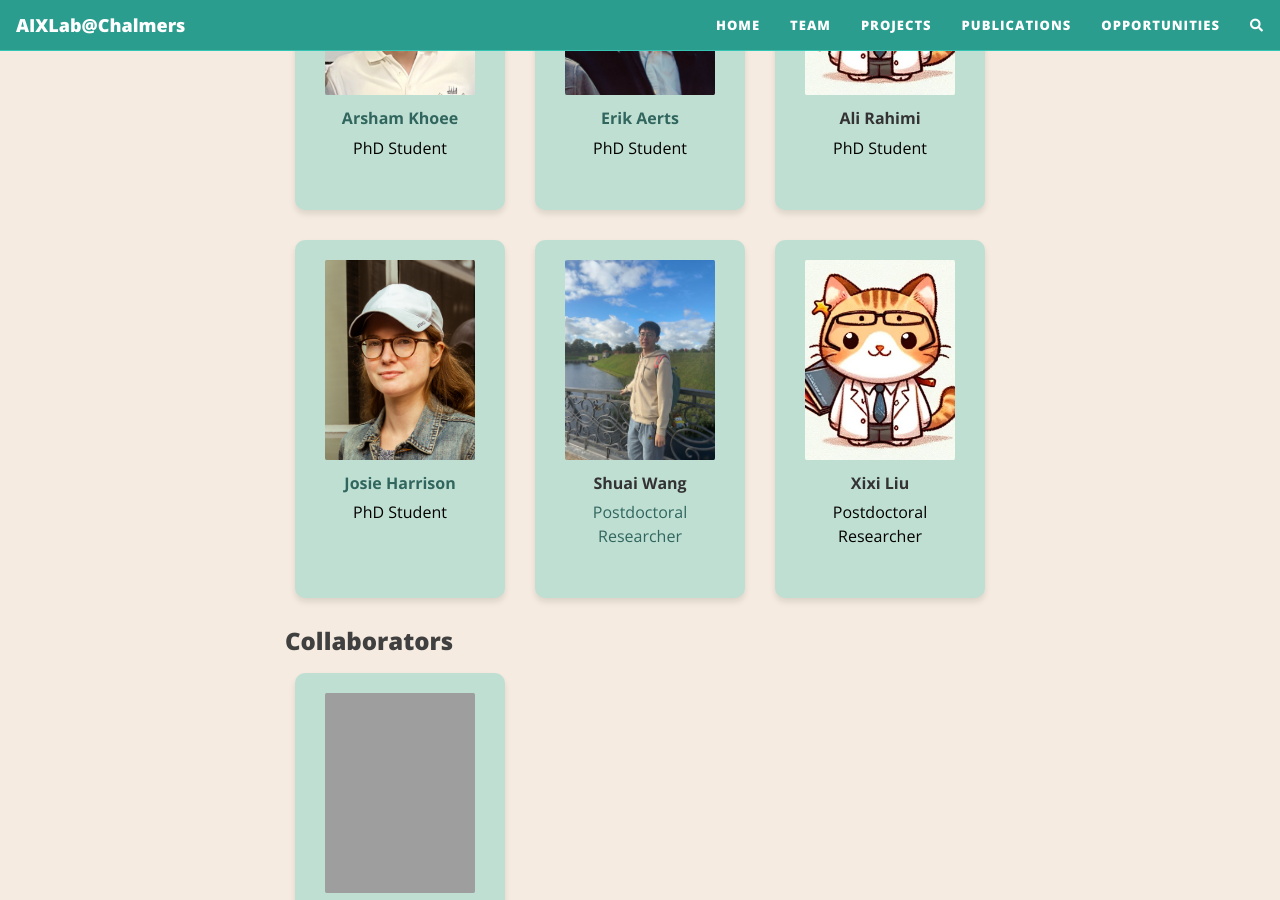
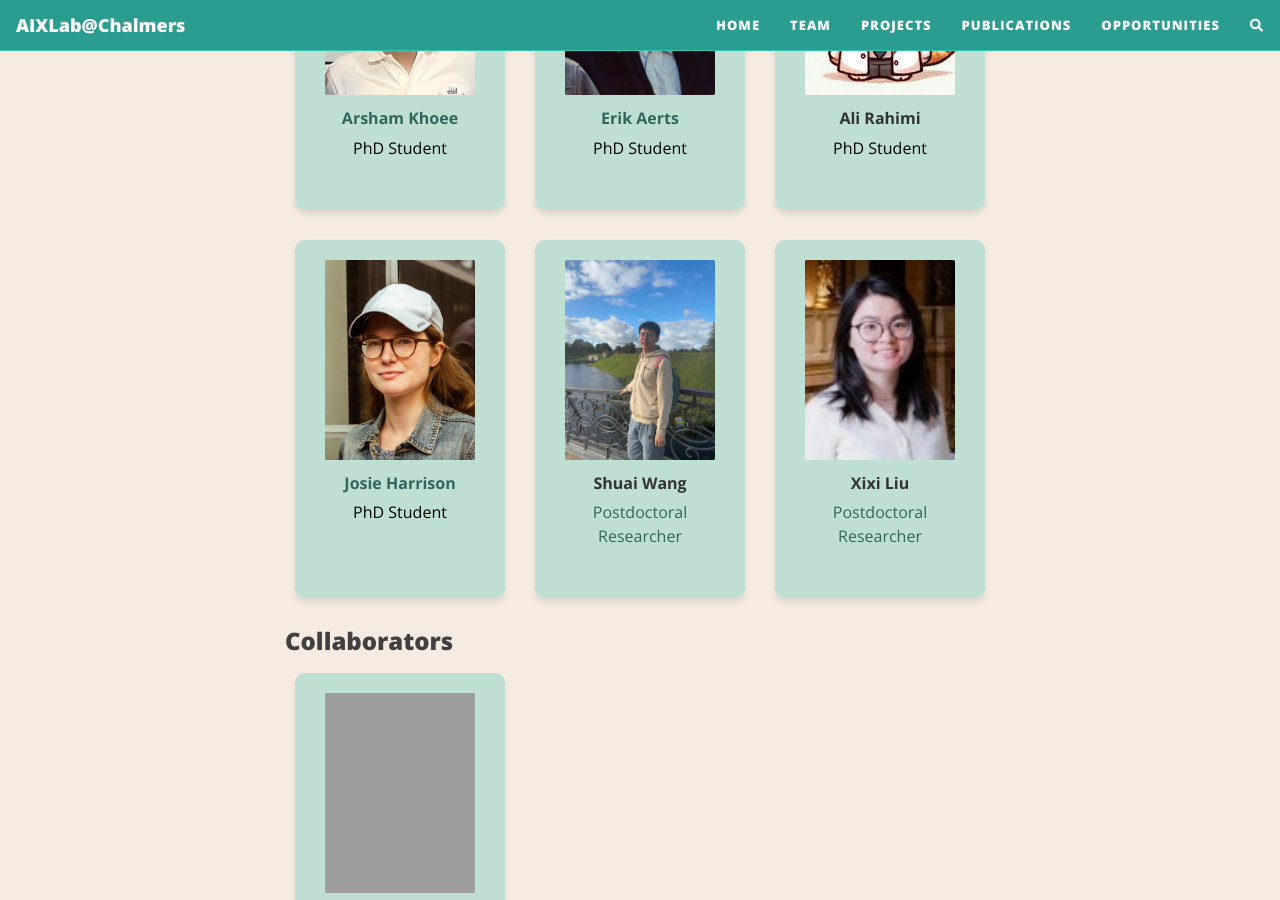
Before and after one commit to usableai/usableai.github.io, a Jekyll site: the page built from team.md, in a window 1280 px wide and 900 px high, scrolled down 858 px. Built offline with Jekyll 4.4.1, drawn with Linux system fonts in a browser that asks for light colours; nearby versions of some CDN libraries; comment, search, counter and statistics services are not loaded; grey boxes are pictures that could not be loaded.

Commit message:
Update team

```diff
--- a/team.md
+++ b/team.md
@@ -95,12 +95,12 @@
     <div class="profile-card">
         <img class="profile-image" src="/assets/img/profile-shuai.jpg" alt="Profile image for Shuai">
         <h3 class="profile-name">Shuai Wang</h3>
-        <p class="profile-description"><a href="https://research.chalmers.se/en/project/11338">Postdoctoral Researcher</a></p>
+        <p class="profile-description"><a href="https://scholar.google.com/citations?user=w-ecPmgAAAAJ&hl=en">Postdoctoral Researcher</a></p>
     </div>
     <div class="profile-card">
-        <img class="profile-image" src="/assets/img/profile-placeholder1.jpg" alt="Placeholder profile image for Xixi">
+        <img class="profile-image" src="/assets/img/profile-xixi.jpeg" alt="Placeholder profile image for Xixi">
         <h3 class="profile-name">Xixi Liu</h3>
-        <p class="profile-description">Postdoctoral Researcher</p>
+        <p class="profile-description"> <a href="https://scholar.google.com/citations?user=Dbt_Nl0AAAAJ&hl=en">Postdoctoral Researcher </a></p>
     </div>
 </div>
 
```
Also changed, not shown: assets/img/profile-xixi.jpeg (added).
